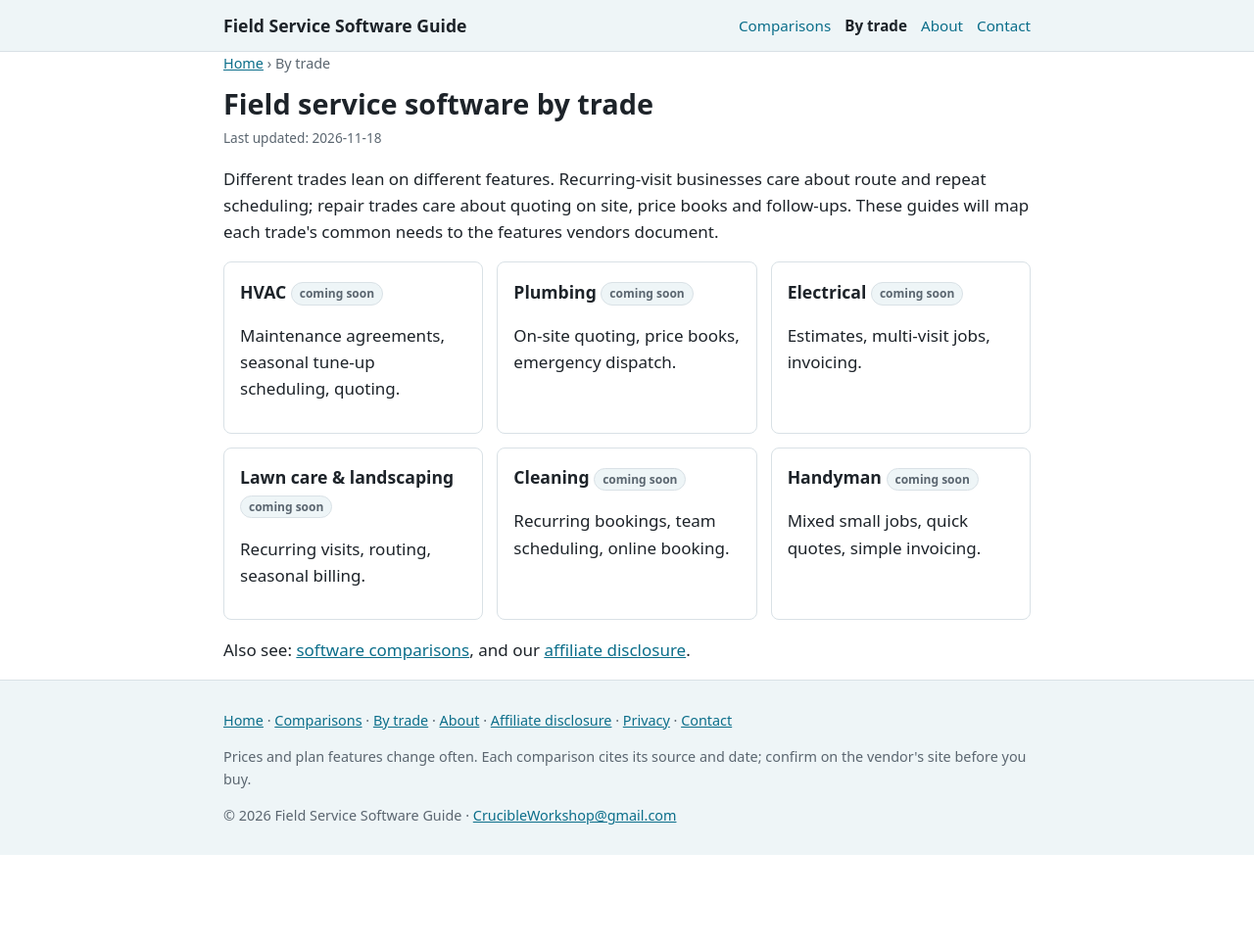
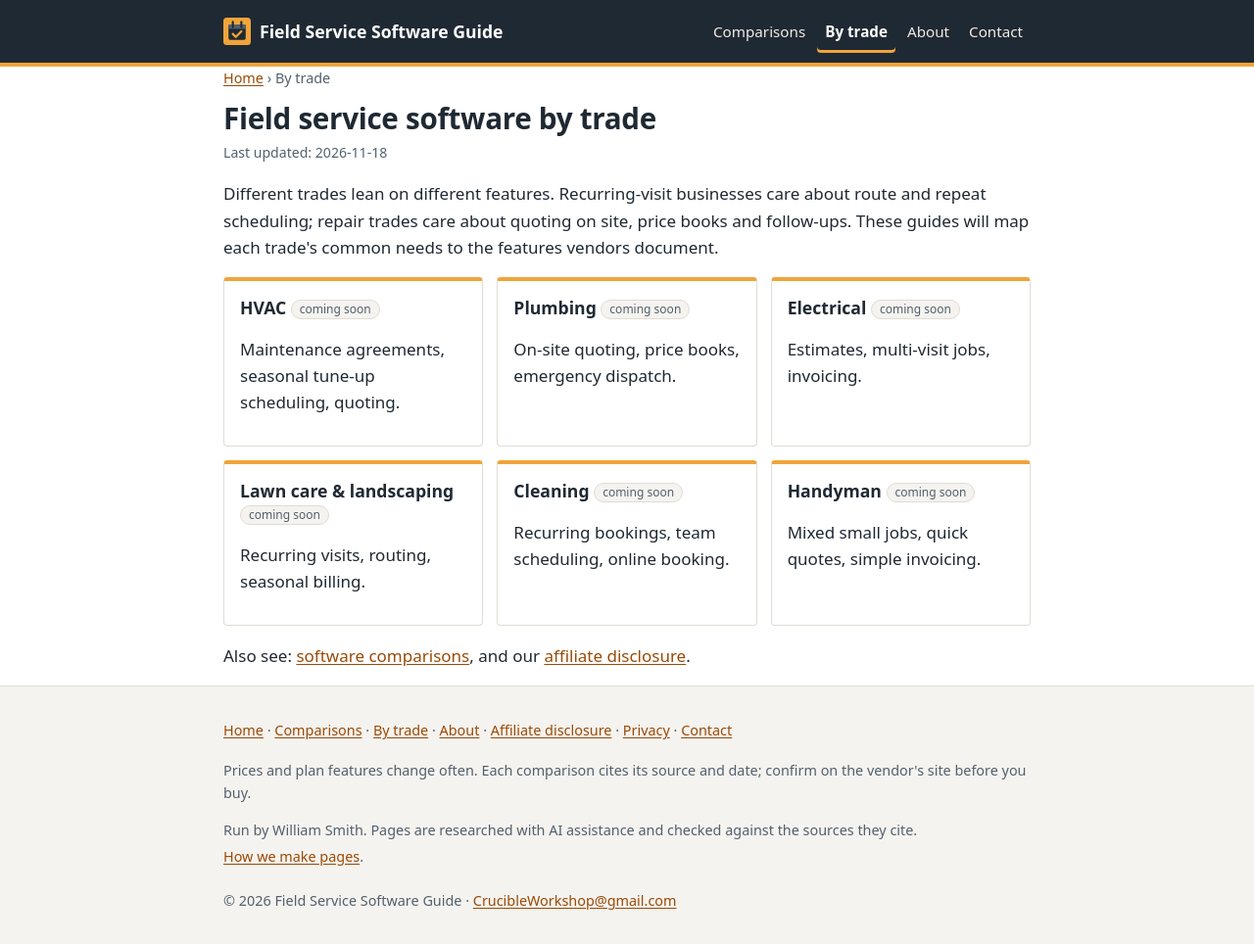
Before and after one commit to wfsmith10/field-service-software-guide, a plain HTML site: page software-by-trade/index.html in a window 1280 px wide. Shown: the whole page at 98% size. Before the commit the page ends 873 px from the top, so only its background shows below. Drawn offline with Linux system fonts and the light colour scheme.

Commit message:
Design audit 2026-11-18: distinct visual identity, favicon, focus styles, tap targets, editorial-ownership footer, article byline, heading order fix on by-trade page

```diff
--- a/404.html
+++ b/404.html
@@ -12,6 +12,8 @@
 <meta property="og:title" content="Page not found | Field Service Software Guide">
 <meta property="og:description" content="The page you were looking for does not exist.">
 
+<link rel="icon" href="/field-service-software-guide/assets/favicon.svg" type="image/svg+xml">
+<meta name="theme-color" content="#1f2933">
 <link rel="stylesheet" href="/field-service-software-guide/assets/style.css">
 <script type="application/ld+json">
 {
@@ -53,7 +55,7 @@
 <body>
 <a class="skip" href="#main">Skip to content</a>
 <header class="site-header"><div class="wrap">
-<a class="brand" href="/field-service-software-guide/">Field Service Software Guide</a>
+<a class="brand" href="/field-service-software-guide/"><img class="mark" src="/field-service-software-guide/assets/favicon.svg" alt="" width="28" height="28">Field Service Software Guide</a>
 <nav class="site-nav" aria-label="Main"><a href="/field-service-software-guide/scheduling-invoicing-software/">Comparisons</a><a href="/field-service-software-guide/software-by-trade/">By trade</a><a href="/field-service-software-guide/about/">About</a><a href="/field-service-software-guide/contact/">Contact</a></nav>
 </div></header>
 <main id="main" class="wrap">
@@ -66,6 +68,7 @@
 <footer class="site-footer"><div class="wrap">
 <p><a href="/field-service-software-guide/">Home</a> · <a href="/field-service-software-guide/scheduling-invoicing-software/">Comparisons</a> · <a href="/field-service-software-guide/software-by-trade/">By trade</a> · <a href="/field-service-software-guide/about/">About</a> · <a href="/field-service-software-guide/affiliate-disclosure/">Affiliate disclosure</a> · <a href="/field-service-software-guide/privacy/">Privacy</a> · <a href="/field-service-software-guide/contact/">Contact</a></p>
 <p>Prices and plan features change often. Each comparison cites its source and date; confirm on the vendor&#x27;s site before you buy.</p>
+<p>Run by William Smith. Pages are researched with AI assistance and checked against the sources they cite. <a href="/field-service-software-guide/about/">How we make pages</a>.</p>
 <p>© 2026 Field Service Software Guide · <a href="mailto:CrucibleWorkshop@gmail.com">CrucibleWorkshop@gmail.com</a></p>
 </div></footer>
 </body>
--- a/assets/style.css
+++ b/assets/style.css
@@ -1,29 +1,39 @@
-:root{--fg:#1d2329;--muted:#5b6670;--bg:#fff;--accent:#0b6e8a;--soft:#eef5f7;--warn:#fff6dc;--line:#d9e1e6}
+:root{--fg:#1f2933;--muted:#52606d;--bg:#fff;--accent:#9a4a07;--focus:#9a4a07;--soft:#f5f3ef;--warn:#fff6dc;--line:#e0dcd4;--hdr:#1f2933;--hdr-fg:#ffffff;--hdr-link:#f1ece4;--hdr-rule:#f0a43a;--head:#1f2933;--card-rule:#f0a43a;--radius:4px;--head-font:system-ui,-apple-system,"Segoe UI",Roboto,Arial,sans-serif}
 *{box-sizing:border-box}
 html{-webkit-text-size-adjust:100%}
 body{margin:0;font:17px/1.6 system-ui,-apple-system,"Segoe UI",Roboto,Arial,sans-serif;color:var(--fg);background:var(--bg)}
 .wrap{max-width:860px;margin:0 auto;padding:0 18px}
-a{color:var(--accent)}
-.skip{position:absolute;left:-999px}.skip:focus{left:8px;top:8px;background:#fff;padding:6px}
-.site-header{border-bottom:1px solid var(--line);background:var(--soft)}
-.site-header .wrap{display:flex;flex-wrap:wrap;gap:8px 18px;align-items:center;padding-top:12px;padding-bottom:12px}
-.brand{font-weight:700;font-size:1.1rem;text-decoration:none;color:var(--fg);margin-right:auto}
-.site-nav{display:flex;flex-wrap:wrap;gap:4px 14px}
-.site-nav a{text-decoration:none;font-size:.95rem}
-.site-nav a[aria-current]{font-weight:700;color:var(--fg)}
+a{color:var(--accent);text-underline-offset:2px}
+a:hover{text-decoration-thickness:2px}
+:focus-visible{outline:3px solid var(--focus);outline-offset:2px;border-radius:3px}
+.skip{position:absolute;left:-999px}.skip:focus{left:8px;top:8px;background:#fff;color:#000;padding:6px 10px;z-index:9}
+.site-header{background:var(--hdr);color:var(--hdr-fg);border-bottom:4px solid var(--hdr-rule)}
+.site-header .wrap{display:flex;flex-wrap:wrap;gap:6px 18px;align-items:center;padding-top:10px;padding-bottom:10px}
+.brand{display:inline-flex;align-items:center;gap:9px;font-weight:700;font-size:1.1rem;text-decoration:none;color:var(--hdr-fg);margin-right:auto;font-family:var(--head-font);min-height:44px}
+.brand .mark{width:28px;height:28px;flex:none}
+.site-nav{display:flex;flex-wrap:wrap;gap:0 4px}
+.site-nav a{text-decoration:none;font-size:.95rem;color:var(--hdr-link);padding:10px 8px;display:inline-block;border-radius:4px}
+.site-nav a:hover{text-decoration:underline}
+.site-nav a[aria-current]{font-weight:700;color:var(--hdr-fg);box-shadow:inset 0 -3px 0 var(--hdr-rule)}
+.site-header :focus-visible{outline-color:var(--hdr-fg)}
 main{padding-top:18px;padding-bottom:40px}
-h1{font-size:1.8rem;line-height:1.25;margin:.4em 0}
-h2{font-size:1.3rem;margin-top:1.6em}
+h1,h2,h3{font-family:var(--head-font);color:var(--head)}
+h1{font-size:1.85rem;line-height:1.2;margin:.4em 0}
+h2{font-size:1.3rem;line-height:1.3;margin-top:1.6em}
 .crumbs{font-size:.9rem;color:var(--muted)}
-.updated{font-size:.85rem;color:var(--muted);margin-top:-.4em}
-.disclosure{background:var(--warn);border:1px solid #ecd58a;padding:10px 14px;border-radius:6px;font-size:.92rem;margin:4px 0 12px}
+.updated,.byline{font-size:.88rem;color:var(--muted);margin-top:-.4em}
+.disclosure{background:var(--warn);border:1px solid #d9bf6a;padding:10px 14px;border-radius:6px;font-size:.92rem;margin:4px 0 12px}
 .cards{display:grid;grid-template-columns:repeat(auto-fit,minmax(240px,1fr));gap:14px;margin:16px 0}
-.card{border:1px solid var(--line);border-radius:8px;padding:14px 16px;background:#fff}
+.card{border:1px solid var(--line);border-radius:var(--radius);padding:14px 16px;background:#fff;border-top:4px solid var(--card-rule)}
 .card h2,.card h3{margin:.1em 0 .3em;font-size:1.1rem}
-.soon{display:inline-block;font-size:.75rem;background:var(--soft);border:1px solid var(--line);border-radius:999px;padding:1px 8px;color:var(--muted);vertical-align:middle}
+.soon{display:inline-block;font-size:.75rem;font-family:system-ui,sans-serif;font-weight:400;background:var(--soft);border:1px solid var(--line);border-radius:999px;padding:1px 8px;color:var(--muted);vertical-align:middle}
 .note{background:var(--soft);border-left:4px solid var(--accent);padding:10px 14px;border-radius:4px}
 table{border-collapse:collapse;width:100%;display:block;overflow-x:auto}
 th,td{border:1px solid var(--line);padding:6px 10px;text-align:left}
+th{background:var(--soft)}
 .site-footer{border-top:1px solid var(--line);background:var(--soft);font-size:.9rem;color:var(--muted)}
 .site-footer .wrap{padding-top:14px;padding-bottom:14px}
-@media (max-width:520px){body{font-size:16px}h1{font-size:1.5rem}}
+.site-footer a{display:inline-block;padding:4px 0}
+@media (max-width:520px){body{font-size:16px}h1{font-size:1.5rem}.site-nav a{padding:10px 6px}}
+@media (prefers-reduced-motion:reduce){*{scroll-behavior:auto!important}}
+h1{letter-spacing:-.01em;font-weight:800}
--- a/software-by-trade/index.html
+++ b/software-by-trade/index.html
@@ -12,6 +12,8 @@
 <meta property="og:title" content="Field Service Software by Trade: HVAC, plumbing, electrical, lawn care, cleaning">
 <meta property="og:description" content="What to look for in scheduling and invoicing software for your trade: HVAC, plumbing, electrical, lawn care, cleaning and handyman businesses.">
 <meta property="og:url" content="https://wfsmith10.github.io/field-service-software-guide/software-by-trade/">
+<link rel="icon" href="/field-service-software-guide/assets/favicon.svg" type="image/svg+xml">
+<meta name="theme-color" content="#1f2933">
 <link rel="stylesheet" href="/field-service-software-guide/assets/style.css">
 <script type="application/ld+json">
 {
@@ -53,7 +55,7 @@
 <body>
 <a class="skip" href="#main">Skip to content</a>
 <header class="site-header"><div class="wrap">
-<a class="brand" href="/field-service-software-guide/">Field Service Software Guide</a>
+<a class="brand" href="/field-service-software-guide/"><img class="mark" src="/field-service-software-guide/assets/favicon.svg" alt="" width="28" height="28">Field Service Software Guide</a>
 <nav class="site-nav" aria-label="Main"><a href="/field-service-software-guide/scheduling-invoicing-software/">Comparisons</a><a href="/field-service-software-guide/software-by-trade/" aria-current="page">By trade</a><a href="/field-service-software-guide/about/">About</a><a href="/field-service-software-guide/contact/">Contact</a></nav>
 </div></header>
 <main id="main" class="wrap">
@@ -64,12 +66,12 @@
 <p>Different trades lean on different features. Recurring-visit businesses care about route and repeat scheduling; repair trades care about quoting on site, price books and follow-ups. These guides will map each trade's common needs to the features vendors document.</p>
 
 <div class="cards">
- <section class="card"><h3>HVAC <span class="soon">coming soon</span></h3><p>Maintenance agreements, seasonal tune-up scheduling, quoting.</p></section>
- <section class="card"><h3>Plumbing <span class="soon">coming soon</span></h3><p>On-site quoting, price books, emergency dispatch.</p></section>
- <section class="card"><h3>Electrical <span class="soon">coming soon</span></h3><p>Estimates, multi-visit jobs, invoicing.</p></section>
- <section class="card"><h3>Lawn care &amp; landscaping <span class="soon">coming soon</span></h3><p>Recurring visits, routing, seasonal billing.</p></section>
- <section class="card"><h3>Cleaning <span class="soon">coming soon</span></h3><p>Recurring bookings, team scheduling, online booking.</p></section>
- <section class="card"><h3>Handyman <span class="soon">coming soon</span></h3><p>Mixed small jobs, quick quotes, simple invoicing.</p></section>
+ <section class="card"><h2>HVAC <span class="soon">coming soon</span></h2><p>Maintenance agreements, seasonal tune-up scheduling, quoting.</p></section>
+ <section class="card"><h2>Plumbing <span class="soon">coming soon</span></h2><p>On-site quoting, price books, emergency dispatch.</p></section>
+ <section class="card"><h2>Electrical <span class="soon">coming soon</span></h2><p>Estimates, multi-visit jobs, invoicing.</p></section>
+ <section class="card"><h2>Lawn care &amp; landscaping <span class="soon">coming soon</span></h2><p>Recurring visits, routing, seasonal billing.</p></section>
+ <section class="card"><h2>Cleaning <span class="soon">coming soon</span></h2><p>Recurring bookings, team scheduling, online booking.</p></section>
+ <section class="card"><h2>Handyman <span class="soon">coming soon</span></h2><p>Mixed small jobs, quick quotes, simple invoicing.</p></section>
 </div>
 <p>Also see: <a href="/field-service-software-guide/scheduling-invoicing-software/">software comparisons</a>, and our <a href="/field-service-software-guide/affiliate-disclosure/">affiliate disclosure</a>.</p>
 
@@ -77,6 +79,7 @@
 <footer class="site-footer"><div class="wrap">
 <p><a href="/field-service-software-guide/">Home</a> · <a href="/field-service-software-guide/scheduling-invoicing-software/">Comparisons</a> · <a href="/field-service-software-guide/software-by-trade/">By trade</a> · <a href="/field-service-software-guide/about/">About</a> · <a href="/field-service-software-guide/affiliate-disclosure/">Affiliate disclosure</a> · <a href="/field-service-software-guide/privacy/">Privacy</a> · <a href="/field-service-software-guide/contact/">Contact</a></p>
 <p>Prices and plan features change often. Each comparison cites its source and date; confirm on the vendor&#x27;s site before you buy.</p>
+<p>Run by William Smith. Pages are researched with AI assistance and checked against the sources they cite. <a href="/field-service-software-guide/about/">How we make pages</a>.</p>
 <p>© 2026 Field Service Software Guide · <a href="mailto:CrucibleWorkshop@gmail.com">CrucibleWorkshop@gmail.com</a></p>
 </div></footer>
 </body>
```
Also changed, not shown: about/index.html (+4 -1 lines), affiliate-disclosure/index.html (+4 -1 lines), contact/index.html (+4 -1 lines), content/software-by-trade.html (+6 -6 lines), index.html (+4 -1 lines), privacy/index.html (+4 -1 lines), scheduling-invoicing-software/index.html (+4 -1 lines), site.json (+17 -3 lines), assets/favicon.svg (added), 1 other file.
